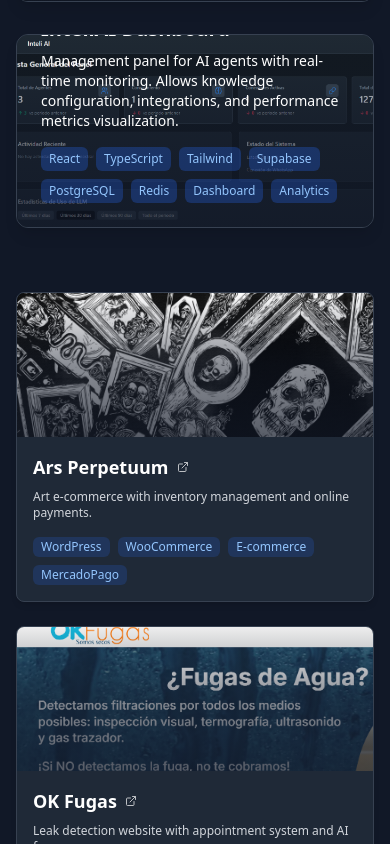
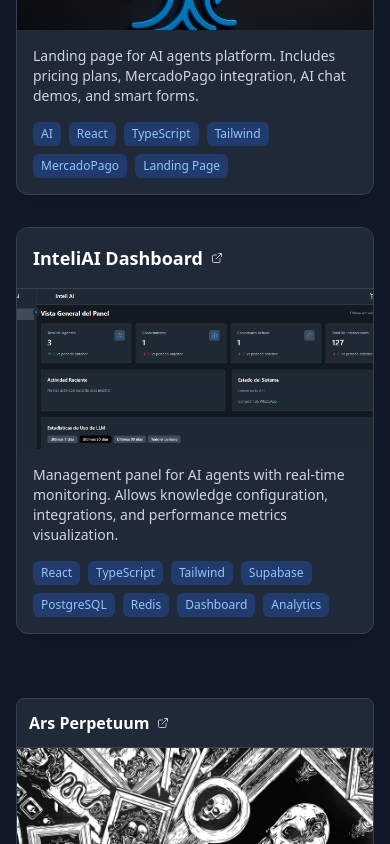
Before and after one commit to Andres-MMG/CV-AndresMartinez, a React (Vite) app: page / in a window 390 px wide. Shown: the part 5900-6744 px from the top of the page. Built offline with nearby package versions, Linux system fonts and the light colour scheme.

Commit message:
feat: enhance Projects component with improved layout, mobile display, and dynamic tag count

```diff
--- a/src/components/Projects.tsx
+++ b/src/components/Projects.tsx
@@ -102,26 +102,32 @@
                     key={index}
                     data-aos="zoom-in"
                     data-aos-delay={300 + (index * 100)}
-                    className="group bg-gray-800 rounded-xl overflow-hidden shadow-lg hover:shadow-blue-500/20 transition-all border border-gray-700 hover:border-blue-500/30"
+                    className="group bg-gray-800 rounded-xl overflow-hidden shadow-lg hover:shadow-blue-500/20 transition-all border border-gray-700 hover:border-blue-500/30 flex flex-col"
                   >
-                    <a href={project.url} target="_blank" rel="noopener noreferrer" className="block relative">
-                      <div className="relative h-48 md:h-64 overflow-hidden">
+                    <a href={project.url} target="_blank" rel="noopener noreferrer" className="flex flex-col h-full">
+                      {/* Title first for better mobile display */}
+                      <div className="p-4 bg-gray-800 border-b border-gray-700">
+                        <h4 className="text-lg md:text-xl font-bold text-white flex items-center">
+                          {t(`projects.items.${project.id}.title`)}
+                          <ExternalLink className="ml-2 w-3 h-3 md:w-4 md:h-4 opacity-70" />
+                        </h4>
+                      </div>
+
+                      {/* Image container with fixed height */}
+                      <div className="h-40 overflow-hidden relative">
                         <img
                           src={project.image}
                           alt={t(`projects.items.${project.id}.title`)}
                           className="w-full h-full object-cover transition-transform duration-500 group-hover:scale-110"
                         />
-                        <div className="absolute inset-0 bg-gradient-to-t from-gray-900 via-gray-900/70 to-transparent opacity-80"></div>
                       </div>
-                      <div className="absolute bottom-0 left-0 right-0 p-6">
-                        <h4 className="text-xl md:text-2xl font-bold text-white mb-2 flex items-center">
-                          {t(`projects.items.${project.id}.title`)}
-                          <ExternalLink className="ml-2 w-3 h-3 md:w-4 md:h-4 opacity-70" />
-                        </h4>
-                        <p className="text-white font-medium mb-4 text-shadow-sm shadow-black text-sm md:text-base">
+
+                      {/* Description container */}
+                      <div className="p-4 flex flex-col flex-grow bg-gradient-to-b from-gray-800 to-gray-850">
+                        <p className="text-gray-300 font-medium mb-4 text-sm md:text-base flex-grow">
                           {t(`projects.items.${project.id}.description`)}
                         </p>
-                        <div className="flex flex-wrap gap-2">
+                        <div className="flex flex-wrap gap-2 mt-auto">
                           {project.tags.map((tag, i) => (
                             <span
                               key={i}
@@ -148,25 +154,38 @@
                 key={index}
                 data-aos="fade-up"
                 data-aos-delay={150 + (index * 50)}
-                className="group bg-gray-800 rounded-lg overflow-hidden shadow-md hover:shadow-blue-500/10 transition-all border border-gray-700 hover:border-blue-500/30"
+                className="group bg-gray-800 rounded-lg overflow-hidden shadow-md hover:shadow-blue-500/10 transition-all border border-gray-700 hover:border-blue-500/30 flex flex-col h-full"
               >
-                <a href={project.url} target="_blank" rel="noopener noreferrer" className="block">
-                  <div className="relative h-36 md:h-48 overflow-hidden">
+                <a href={project.url} target="_blank" rel="noopener noreferrer" className="flex flex-col h-full">
+                  {/* Title first for better mobile display */}
+                  <div className="p-3 bg-gray-800 border-b border-gray-700">
+                    <h4 className="text-base md:text-lg font-bold text-white flex items-center">
+                      {t(`projects.items.${project.id}.title`)}
+                      <ExternalLink className="ml-2 w-3 h-3 opacity-70" />
+                    </h4>
+                  </div>
+
+                  {/* Image container with fixed height */}
+                  <div className="h-28 sm:h-32 overflow-hidden relative">
                     <img
                       src={project.image}
                       alt={t(`projects.items.${project.id}.title`)}
                       className="w-full h-full object-cover transition-transform duration-500 group-hover:scale-110"
                     />
-                    <div className="absolute inset-0 bg-gradient-to-t from-gray-900 via-gray-900/70 to-transparent opacity-70"></div>
                   </div>
-                  <div className="p-4">
-                    <h4 className="text-lg md:text-xl font-bold text-white mb-2 flex items-center">
-                      {t(`projects.items.${project.id}.title`)}
-                      <ExternalLink className="ml-2 w-3 h-3 md:w-4 md:h-4 opacity-70" />
-                    </h4>
-                    <p className="text-gray-300 text-xs md:text-sm mb-4 line-clamp-2 md:line-clamp-3" dangerouslySetInnerHTML={{ __html: t(`projects.items.${project.id}.description`).replace(/(gestión|inventario|sistema|agenda|facturación|detección|IA|chatbot)/g, '<span class="font-semibold text-white">$1</span>') }} />
-                    <div className="flex flex-wrap gap-2">
-                      {project.tags.map((tag, i) => (
+
+                  {/* Description container */}
+                  <div className="p-3 flex flex-col flex-grow bg-gradient-to-b from-gray-800 to-gray-850">
+                    <p className="text-gray-300 text-xs md:text-sm mb-4 line-clamp-2 md:line-clamp-3 flex-grow"
+                      dangerouslySetInnerHTML={{
+                        __html: t(`projects.items.${project.id}.description`).replace(
+                          /(gestión|inventario|sistema|agenda|facturación|detección|IA|chatbot)/g,
+                          '<span class="font-semibold text-white">$1</span>'
+                        )
+                      }}
+                    />
+                    <div className="flex flex-wrap gap-2 mt-auto">
+                      {project.tags.slice(0, 4).map((tag, i) => (
                         <span
                           key={i}
                           className="px-2 py-0.5 text-xs rounded-md bg-blue-600/20 text-blue-300"
@@ -174,6 +193,9 @@
                           {tag}
                         </span>
                       ))}
+                      {project.tags.length > 4 && (
+                        <span className="text-xs text-blue-300">+{project.tags.length - 4}</span>
+                      )}
                     </div>
                   </div>
                 </a>
```
